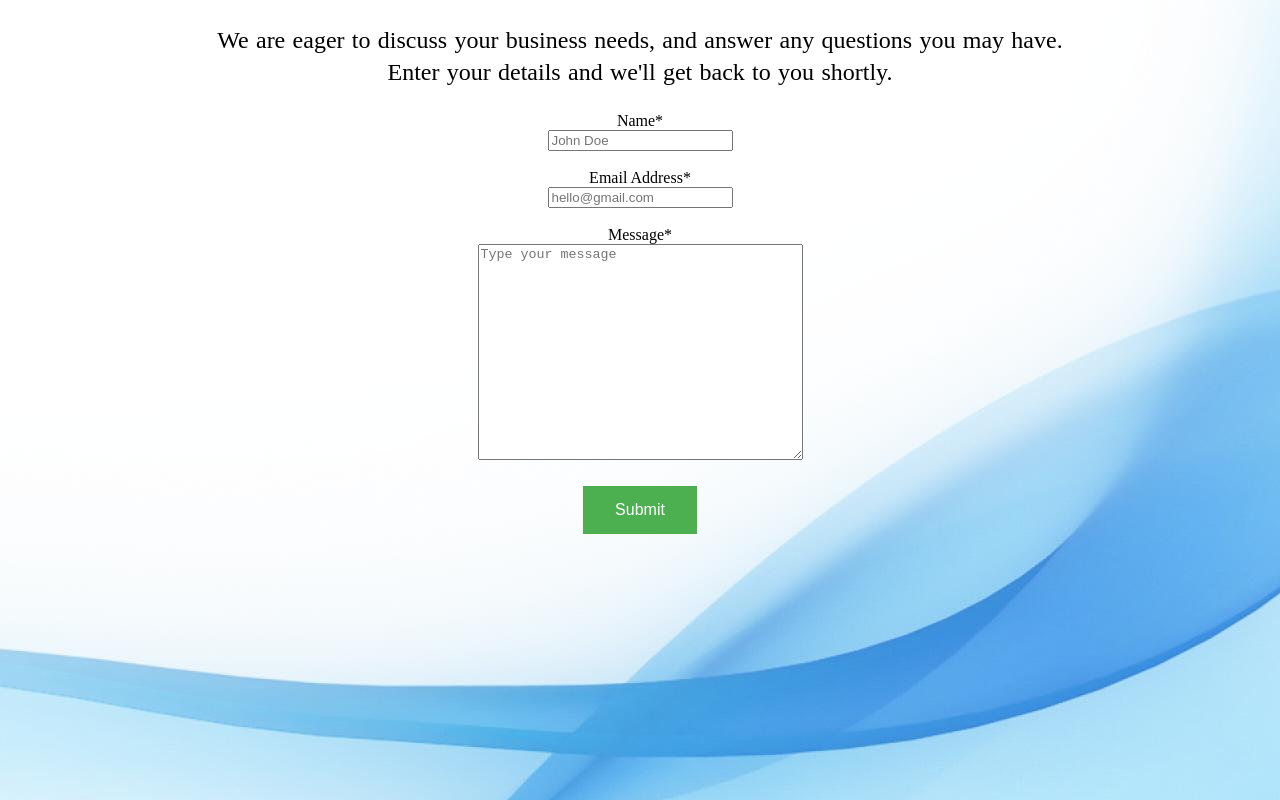
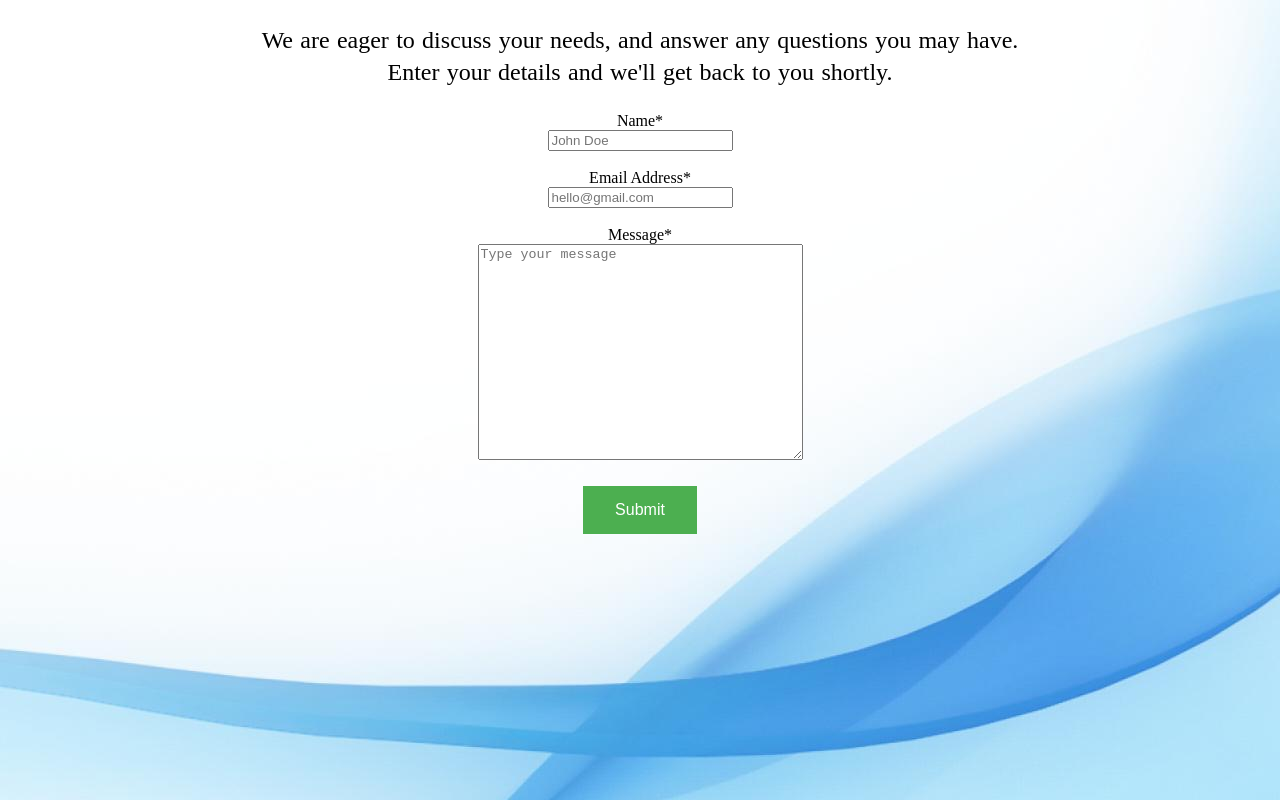
Before and after one commit to Ipsitbhatt/GSC-, a plain HTML site: page index.html in a window 1280 px wide. Drawn offline with Linux system fonts and the light colour scheme.

Commit message:
Update index.html

```diff
--- a/index.html
+++ b/index.html
@@ -16,7 +16,7 @@ function ValidateEmail(mail)
 </script>
 </head>
 <body>
- <p>We are eager to discuss your business needs, and answer any questions you may have.<br>
+ <p>We are eager to discuss your needs, and answer any questions you may have.<br>
           Enter your details and we'll get back to you shortly.</p>
 <form>
 Name*<br>
```
